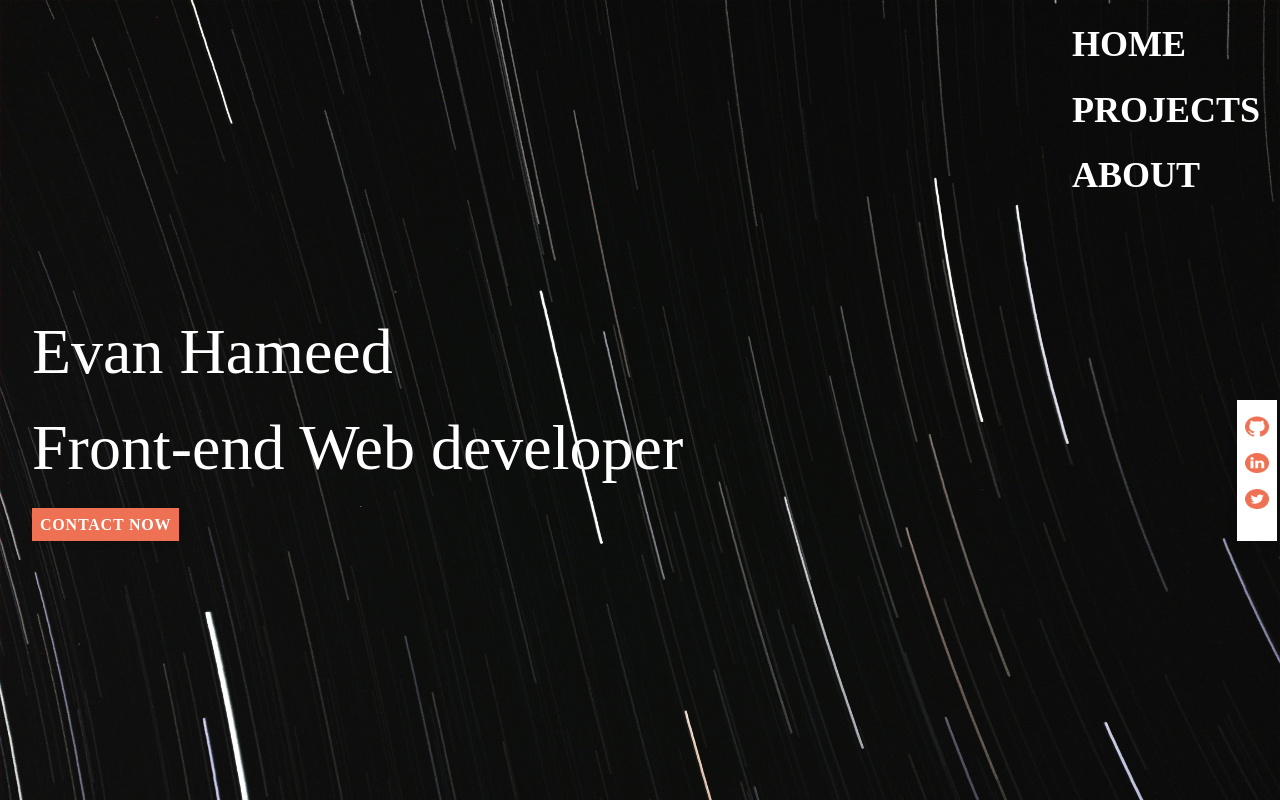
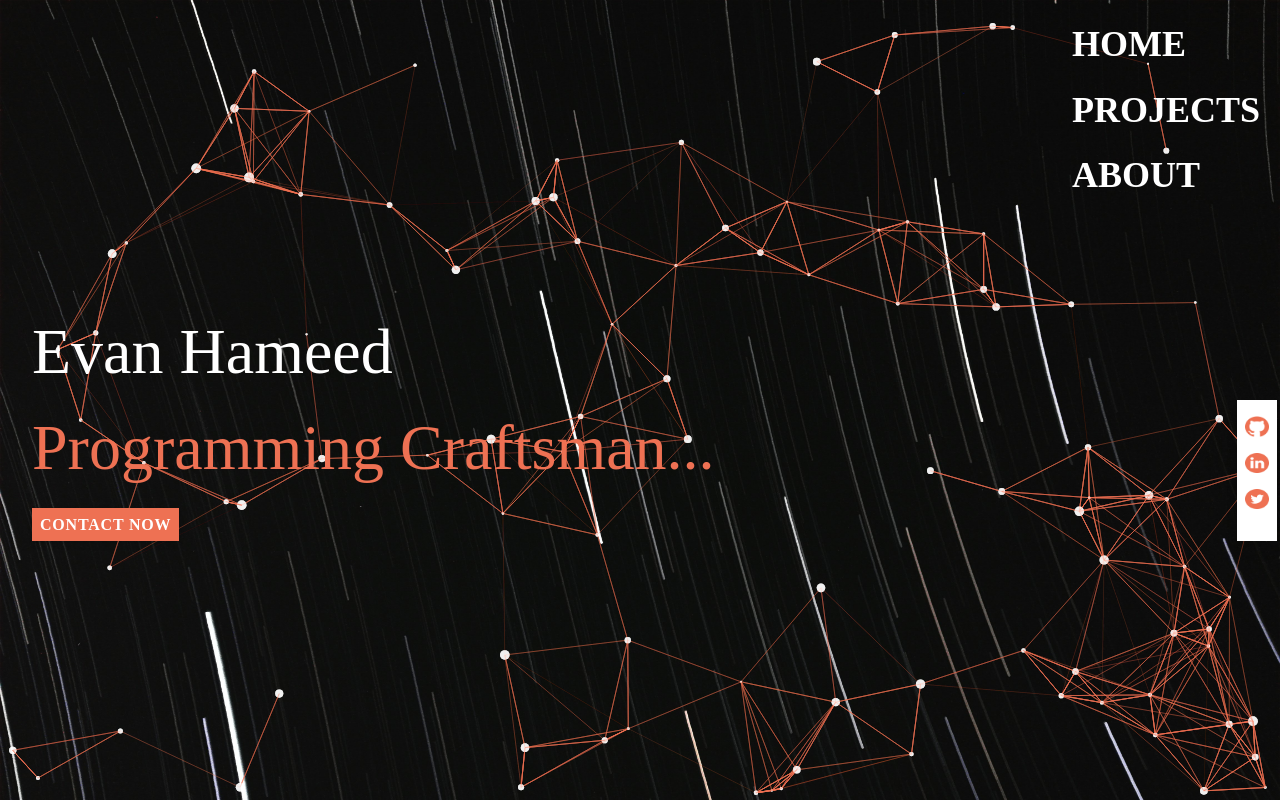
Before and after one commit to evanhameed99/evanhameed, a React (Create React App) app: page / in a window 1280 px wide. Built offline with nearby package versions, Linux system fonts and the light colour scheme; a web font is replaced by a local one.

Commit message:
version 1.0.1

```diff
--- a/src/App.js
+++ b/src/App.js
@@ -1,5 +1,5 @@
 import React from 'react';
-
+import Particles from 'react-tsparticles';
 import './App.css';
 import Navbar from './components/Navbar/Navbar';
 import Home from './containers/Home';
@@ -14,6 +14,85 @@ import bg from './images/darktexture.jpg';
 
 function App() {
   return (
+    <>
+      <Particles
+        className='bg-transparent fixed top-0 right-0 left-0'
+        id='tsparticles'
+        options={{
+          fpsLimit: 60,
+          interactivity: {
+            detectsOn: 'canvas',
+            events: {
+              onClick: {
+                enable: true,
+                mode: 'push',
+              },
+              onHover: {
+                enable: true,
+                mode: 'repulse',
+              },
+              resize: true,
+            },
+            modes: {
+              bubble: {
+                distance: 400,
+                duration: 2,
+                opacity: 0.8,
+                size: 40,
+              },
+              push: {
+                quantity: 4,
+              },
+              repulse: {
+                distance: 200,
+                duration: 0.4,
+              },
+            },
+          },
+          particles: {
+            color: {
+              value: '#ffffff',
+            },
+            links: {
+              color: '#EE7153',
+              distance: 150,
+              enable: true,
+              opacity: 0.5,
+              width: 1,
+            },
+            collisions: {
+              enable: true,
+            },
+            move: {
+              direction: 'none',
+              enable: true,
+              outMode: 'bounce',
+              random: false,
+              speed: 3,
+              straight: false,
+            },
+            number: {
+              density: {
+                enable: true,
+                value_area: 800,
+              },
+              value: 80,
+            },
+            opacity: {
+              value: 0.5,
+            },
+            shape: {
+              type: 'circle',
+            },
+            size: {
+              random: true,
+              value: 5,
+            },
+          },
+          detectRetina: true,
+        }}
+      />
+
       <div
         className='App'
         style={{
@@ -73,6 +152,7 @@ function App() {
           </AnimatePresence>
         </HashRouter>
       </div>
+    </>
   );
 }
 
--- a/src/components/project/Project.css
+++ b/src/components/project/Project.css
@@ -0,0 +1,2 @@
+.back__card {
+}
--- a/src/components/project/Project.js
+++ b/src/components/project/Project.js
@@ -1,15 +1,23 @@
-import React from 'react';
+import React, { useState } from 'react';
 import logo from '../../images/darkdum.png';
 import { motion } from 'framer-motion';
+import ReactCardFlip from 'react-card-flip';
 const Project = ({ title, desc, link }) => {
+  const [isFlipped, setFlipped] = useState(false);
   return (
-    <motion.div
-      whileHover={{ scale: 1.02 }}
-      whileTap={{ scale: 0.9 }}
-      className='bg-gray-200 text-black w-5/6 md:w-2/6 lg:w-1/5 shadow-base rounded-lg m-4'
+    <motion.div className='text-black w-5/6 md:w-2/6 lg:w-1/5 shadow-base rounded-lg m-4'>
+      <ReactCardFlip
+        isFlipped={isFlipped}
+        flipDirection='vertical'
+        containerStyle={{
+          height: '40vh',
+        }}
       >
+        <div className='bg-gray-200 ' onClick={() => setFlipped(!isFlipped)}>
           <img className='mx-auto py-4' src={logo} alt='dumbbell' />
-      <h3 className='text-lg text-center py-4 uppercase font-bold'>{title}</h3>
+          <h3 className='text-lg text-center py-4 uppercase font-bold h-full'>
+            {title}
+          </h3>
           <p className='mx-5 font-medium text-xs text-gray-600 pb-4'>{desc}</p>
           <div className=' flex justify-around pb-4'>
             <a
@@ -21,6 +29,19 @@ const Project = ({ title, desc, link }) => {
               Live Demo
             </a>
           </div>
+        </div>
+        <div
+          className='back__card bg-secondary font-bold rounded-lg text-white pl-4 h-full'
+          onClick={() => setFlipped(!isFlipped)}
+        >
+          <h2 className='py-4'> Technologies Used : </h2>
+          <li>React</li>
+          <li>React-router</li>
+          <li>Redux state managment tool</li>
+          <li>Mailchimp</li>
+          <li>Tailwind css</li>
+        </div>
+      </ReactCardFlip>
     </motion.div>
   );
 };
--- a/src/containers/About.js
+++ b/src/containers/About.js
@@ -2,6 +2,7 @@ import React from 'react';
 import './About.css';
 import profile from '../images/profile.jpg';
 import { motion } from 'framer-motion';
+import Typical from 'react-typical';
 const About = () => {
   const pageVariant = {
     in: {
@@ -17,31 +18,52 @@ const About = () => {
     duration: 1,
     ease: 'easeOut',
   };
+  const pageVariant2 = {
+    in: {
+      opacity: 1,
+      x: 0,
+    },
+    out: {
+      opacity: 0,
+      x: '20vh',
+    },
+  };
+  const pageTransition2 = {
+    duration: 1,
+    ease: 'easeOut',
+  };
   return (
+    <div className='md:flex-row flex flex-col items-center justify-center z-10'>
       <motion.div
         exit='out'
         animate='in'
         initial='out'
         variants={pageVariant}
         transition={pageTransition}
-      className='md:h-half h-quarter flex items-center justify-center about overflow-hidden'
+        className='md:w-1/4 w-5/6 m-4  bg-blue-100'
       >
-      <div className=' text-xl md:text-2xl w-11/12 lg:w-3/5 md:w-4/5   text-white p-4 shadow-lg flex flex-col items-center '>
-        <img
-          className='w-24 h-24 rounded-full mb-6'
-          src={profile}
-          alt='profile'
+        <img className='shadow-lg' src={profile} alt='profile' />
+      </motion.div>
+      <motion.div
+        exit='out'
+        animate='in'
+        initial='out'
+        variants={pageVariant2}
+        transition={pageTransition2}
+        className=' md:w-2/5 w-5/6 '
+      >
+        <p className='md:text-xl text-lg text-gray-300 font-medium  '>
+          <Typical
+            steps={[
+              'As a software engineering student, my life revolves around studying, coding, and discovering new technologies. Building websites is my favorite way to express my ideas, thoughts, and creativity. What I really love about coding and development is the amount of feedback, support, and love I get when people get to try my projects. When I am not coding, I will probably be reading online courses or working out.',
+              1500,
+            ]}
+            loop={Infinity}
+            wrapper='p'
           />
-        <p className='text-gray-400'>
-          As a software engineering student, my life has always been about
-          studying, coding, and discovering new technologies. Building websites
-          is my favorite way to express my ideas, thoughts, and creativity. What
-          I really love about coding and development is the amount of feedback,
-          support, and love I get when people get to try my projects. When I am
-          not coding, I will probably be reading online courses or working out.
         </p>
+      </motion.div>
     </div>
-    </motion.div>
   );
 };
 
--- a/src/containers/Home.js
+++ b/src/containers/Home.js
@@ -1,6 +1,6 @@
 import React from 'react';
 import { motion } from 'framer-motion';
-
+import Typical from 'react-typical';
 const Home = () => {
   const pageVariant = {
     in: {
@@ -27,7 +27,21 @@ const Home = () => {
     >
       <div>
         <h1 className='font-body text-white text-3xl md:text-4xl lg:text-6xl ml-8 mb-4'>
-          Evan Hameed <br /> Front-end Web developer
+          Evan Hameed <br />
+          <span className='text-secondary'>
+            <Typical
+              steps={[
+                'Web Developer... ',
+                1500,
+                'Programming Craftsman...  ',
+                1500,
+                'Web Designer... ',
+                1500,
+              ]}
+              loop={Infinity}
+              wrapper='p'
+            />
+          </span>
         </h1>
 
         <a
```
Also changed, not shown: package.json (+6 -1 lines), 2 other files (tests, documents, lock files or other folders). Lines whose indentation alone changed are shown as unchanged.
